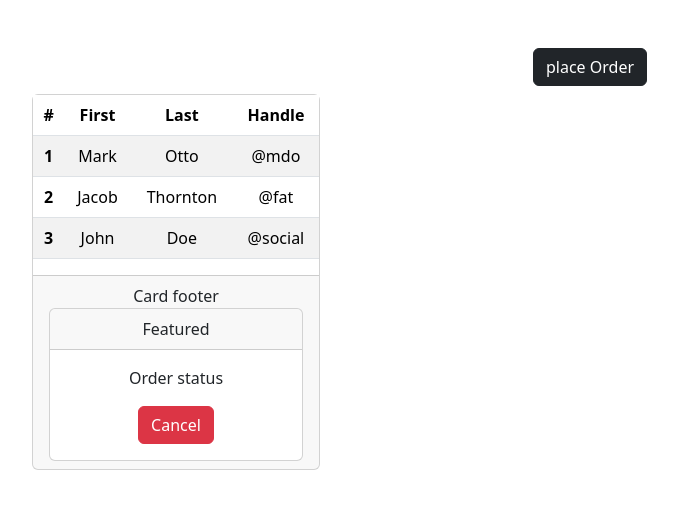
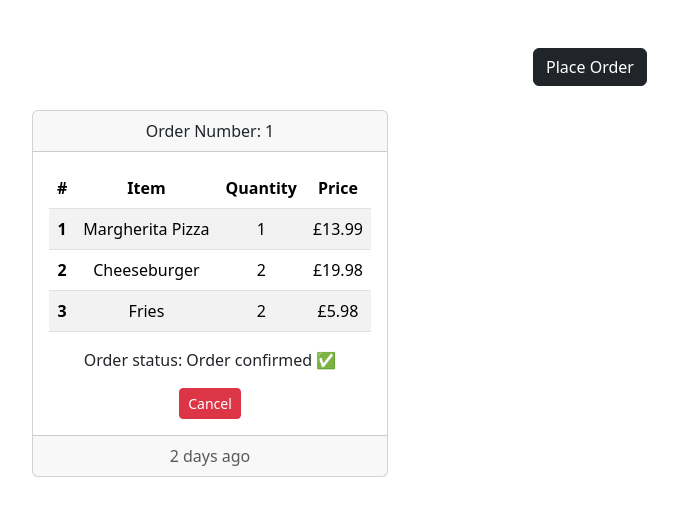
Before and after one commit to MBSkipper/Order_Tracking_App, a plain HTML site: page index.html in a window 1280 px wide. Shown: the whole page, without its empty margins (50-728 px from the left). Drawn offline with nearby package versions, Linux system fonts and the light colour scheme.

Commit message:
basic card table created in a grid container

```diff
--- a/index.html
+++ b/index.html
@@ -15,61 +15,84 @@
 </head>
 <body>
 
+<!-----  Content container  ----->
+<div class="container mt-5 text-center" >
 
-<div class="container mt-5 text-center" >
-    <button type="button" class="btn btn-dark" onclick="placeOrder()">place Order</button>
+    <!-----  Place Order Button  ----->
+    <button type="button" class="btn btn-dark" onclick="placeOrder()">
+      Place Order
+    </button>
 
-    <div class="card-body text-center mt-2">
-    <div class="card" style="width: 18rem;">
+    <div class="row"> <!--  start of grid row container-->
+      <div class="col-lg-4 col-md-6"> <!-- start of grid column container -->
+      <!--NOTE - lg-4 spans 4 columns so 3 cards shown on a lg screen and md-6 spans 2 cols so 2 cards will show on a medium screen-->
+
+        <!-----  Card 1  ----->
+        <!-- start of card 1 -->
+        <div class="card text-center mt-4"> <!--start of card 1-->
+
+            <div class="card-header">
+              Order Number: 1
+            </div>
+
+            <div class="card-body">
+
               <table class="table table-striped">
                 <thead>
                   <tr>
                     <th scope="col">#</th>
-      <th scope="col">First</th>
-      <th scope="col">Last</th>
-      <th scope="col">Handle</th>
+                    <th scope="col">Item</th>
+                    <th scope="col">Quantity</th>
+                    <th scope="col">Price</th>
                   </tr>
                 </thead>
                 <tbody>
                   <tr>
                     <th scope="row">1</th>
-      <td>Mark</td>
-      <td>Otto</td>
-      <td>@mdo</td>
+                    <td>Margherita Pizza</td>
+                    <td>1</td>
+                    <td>£13.99</td>
                   </tr>
                   <tr>
                     <th scope="row">2</th>
-      <td>Jacob</td>
-      <td>Thornton</td>
-      <td>@fat</td>
+                    <td>Cheeseburger</td>
+                    <td>2</td>
+                    <td>£19.98</td>
                   </tr>
                   <tr>
                     <th scope="row">3</th>
-      <td>John</td>
-      <td>Doe</td>
-      <td>@social</td>
+                    <td>Fries</td>
+                    <td>2</td>
+                    <td>£5.98</td>
                   </tr>
                 </tbody>
               </table>
-    <div class="card-footer">
-    Card footer
-    <div class="card">
-    <div class="card-header">
-    Featured
+
+              <p class="card-text">Order status: Order confirmed ✅ </p>
+
+              <a href="#" class="btn btn-danger btn-sm">Cancel</a>
             </div>
-  <div class="card-body">
-    <p class="card-text">Order status</p>
-    <a href="#" class="btn btn-danger">Cancel</a>
+
+            <div class="card-footer text-body-secondary">
+              2 days ago
             </div>
+
         </div>
+          <!----  end of Card 1 ---->
+
+      </div> <!-- end of grid column container -->
+    </div> <!-- end of grid row container-->
+
+
+
+
 </div>
-    </div>
-    </div>
-</div>
+<!-----  End of content container  ----->
 
 
 <script> // ORDER PROCESSING JS
-    /*
+    /* Notes about the async code operation
+
         - Example: Order tracking app
           - Instantly: Order confirmed ✅
           - After 2 seconds: Order is being prepared 🍜
@@ -81,6 +104,7 @@
 
           Total processing time for order: 32 seconds
 
+    */
 
     const orderBeingPrepared = () => new Promise((resolve, reject) => {
       setTimeout(() => {
@@ -163,3 +187,59 @@
 
 </body>
 </html>
+
+<!-- Duplicate code -->
+
+ <!-----  Card 1  ----->
+    <!-- start of card 1
+    <div class="card text-center mt-4">  start of card 1
+    -->
+    <!--
+        <div class="card-header">
+          Order Number: 1
+        </div>
+
+        <div class="card-body">
+
+          <table class="table table-striped">
+            <thead>
+              <tr>
+                <th scope="col">#</th>
+                <th scope="col">Item</th>
+                <th scope="col">Quantity</th>
+                <th scope="col">Price</th>
+              </tr>
+            </thead>
+            <tbody>
+              <tr>
+                <th scope="row">1</th>
+                <td>Margherita Pizza</td>
+                <td>1</td>
+                <td>£13.99</td>
+              </tr>
+              <tr>
+                <th scope="row">2</th>
+                <td>Cheeseburger</td>
+                <td>2</td>
+                <td>£19.98</td>
+              </tr>
+              <tr>
+                <th scope="row">3</th>
+                <td>Fries</td>
+                <td>2</td>
+                <td>£5.98</td>
+              </tr>
+            </tbody>
+          </table>
+
+          <p class="card-text">Order status: Order confirmed ✅ </p>
+
+          <a href="#" class="btn btn-danger btn-sm">Cancel</a>
+        </div>
+
+        <div class="card-footer text-body-secondary">
+          2 days ago
+        </div>
+
+      </div> -->
+      <!----  end of Card 1 ---->
```
Lines whose indentation alone changed are shown as unchanged.
